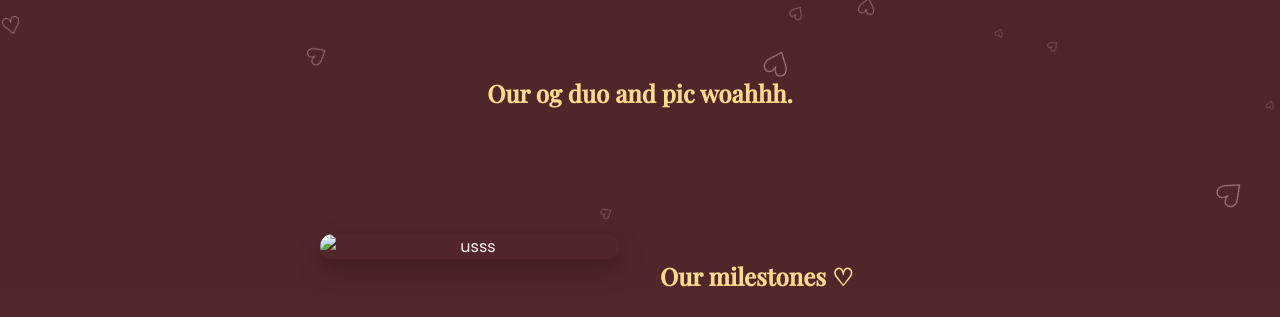
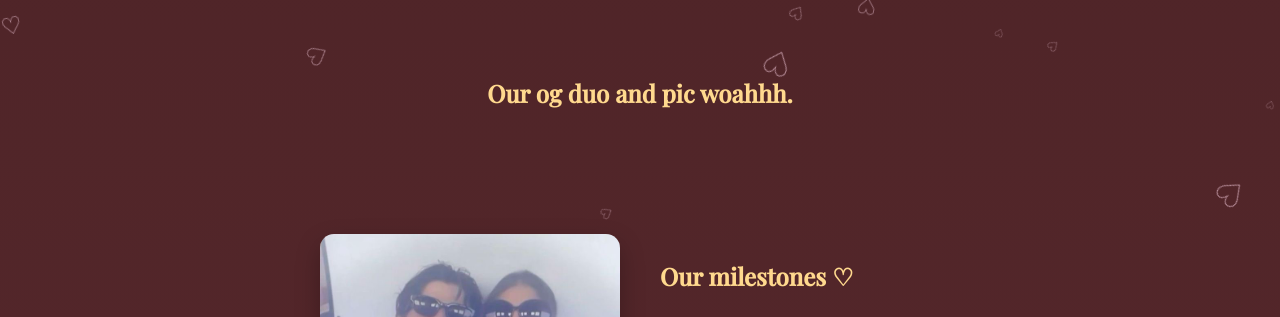
Before and after one commit to rayakhasawneh606-ai/anniversary-website, a plain HTML site: page index.htm in a window 1280 px wide. Shown: the part 585-902 px from the top of the page. Drawn offline with nearby package versions, Linux system fonts and the light colour scheme.

Commit message:
Update index.htm

```diff
--- a/index.htm
+++ b/index.htm
@@ -286,7 +286,7 @@
 
   <!-- LEFT: picture -->
   <div class="photo-side">
-    <img src="images/IMG_1251.jpeg" alt="usss">
+    <img src="IMG_1251.jpeg" alt="usss">
   </div>
 
   <!-- RIGHT: milestones -->
```
